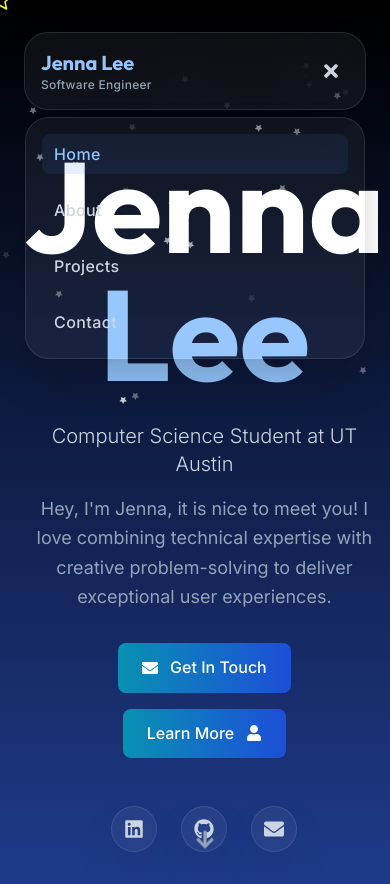
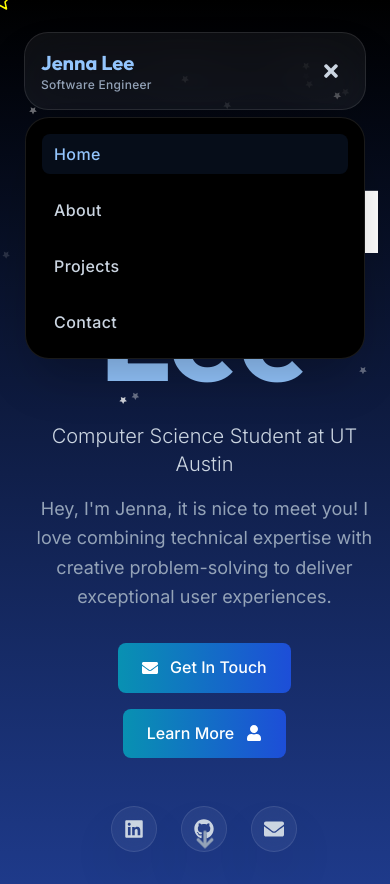
Before and after one commit to S8leeJ/JennaLeePortfolio, a React (Create React App) app: page / in a window 390 px wide. Both pictures are taken after a click on the button "Toggle menu". Built offline with nearby package versions, Linux system fonts and the light colour scheme.

Commit message:
mobile UI

```diff
--- a/src/components/Navbar.js
+++ b/src/components/Navbar.js
@@ -79,7 +79,7 @@ export default function Navbar() {
 
       {/* Mobile Navigation Menu */}
       {isMenuOpen && (
-        <div className="absolute top-full left-0 right-0 mt-2 modern-card p-4 z-50 animate-fade-in">
+        <div className="absolute top-full left-0 right-0 mt-2 modern-card2 p-4 z-50 animate-fade-in">
           <div className="flex flex-col space-y-4">
             <Link
               to="/"
--- a/src/index.css
+++ b/src/index.css
@@ -60,7 +60,7 @@
     @apply backdrop-blur-xl bg-white/5 border border-white/10 rounded-3xl shadow-2xl;
   }
   .modern-card2 {
-    @apply backdrop-blur-xl bg-white/30 border border-white/10 rounded-3xl shadow-2xl;
+    @apply backdrop-blur-xl bg-black border border-white/10 rounded-3xl shadow-2xl;
   }
   .accent-gradient {
     @apply bg-gradient-to-r from-cyan-400 via-blue-500 to-indigo-600;
```
